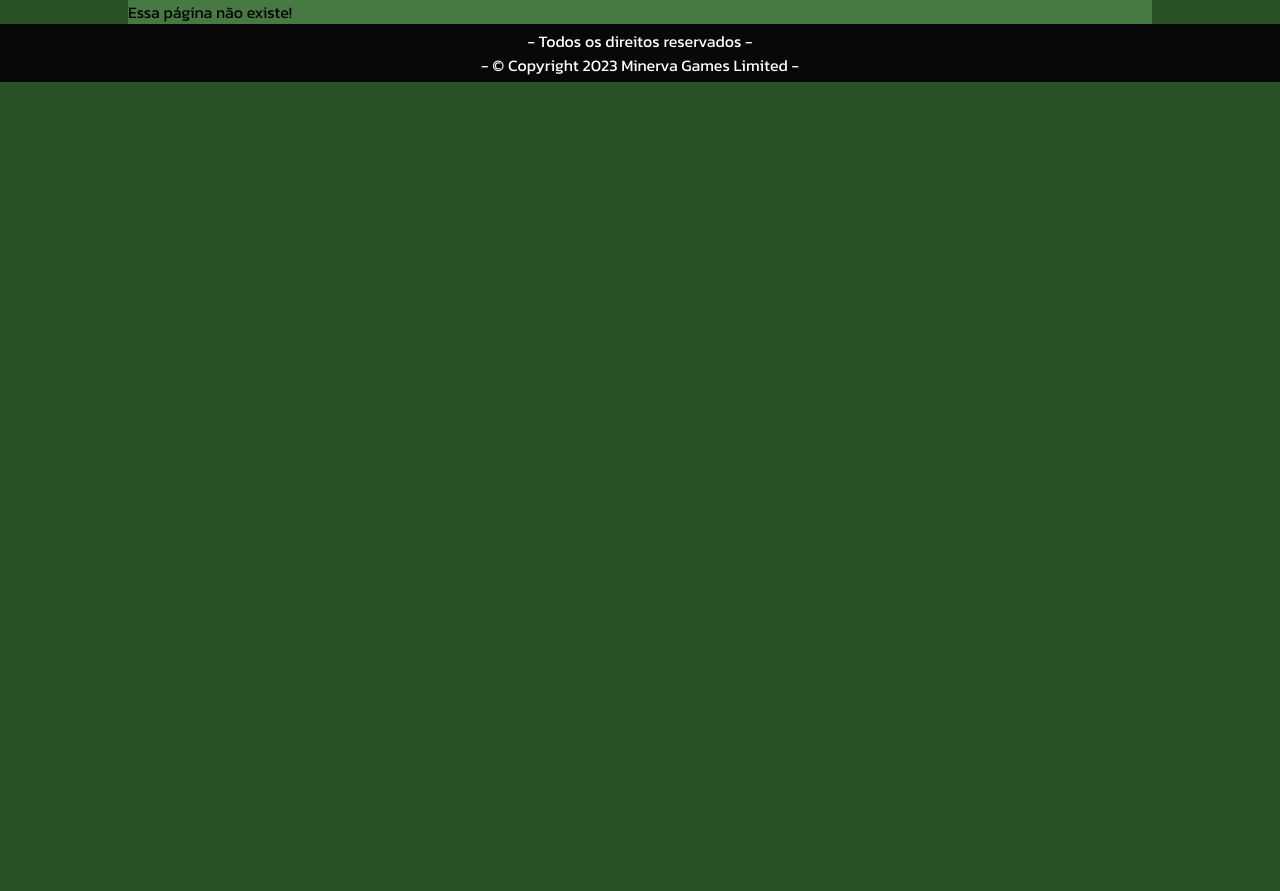
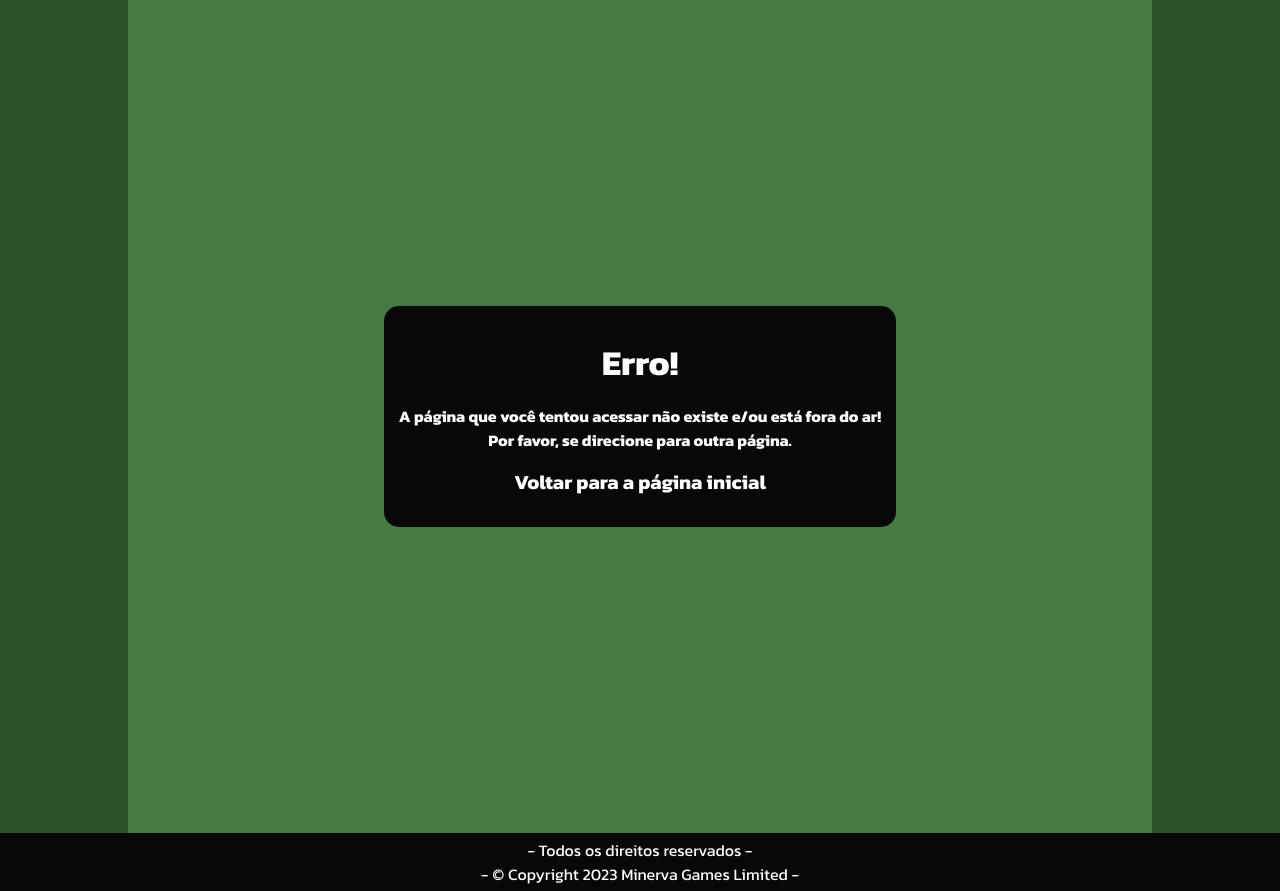
Before and after one commit to felpstired/nekros, a PHP site: page /index.php?page=erro in a window 1280 px wide. Shown: the part 70-961 px from the top of the page. Before the commit the page ends 152 px from the top, so only its background shows below. Run offline with PHP 8.4, Linux system fonts and the light colour scheme.

Commit message:
Versão 5

```diff
--- a/NEKROS_SITE/css/style.css
+++ b/NEKROS_SITE/css/style.css
@@ -44,6 +44,21 @@ body {
 .logo {
     height: 40px;
 }
+
+/*
+.nav ul {
+    list-style-type: none;
+    margin: 0;
+    padding: 0;
+    text-decoration: none;
+}
+
+.nav ul li {
+    display: inline;
+    padding: 0px 10px 0px 10px;
+}
+
+*/
 
 .menu {
     background-color: #080808;
@@ -103,13 +118,14 @@ body {
 .cl {
     display: flex;
     justify-content: space-around;
-    padding-top: 15px;
+    padding-top: 220px;
+    padding-bottom: 220px;
 }
 
 .cl h2 {
     text-align: center;
     padding-bottom: 15px;
-    padding-top: 15px;
+    padding-top: 35px;
 }
 
 .login {
@@ -118,6 +134,7 @@ body {
     background-color: #080808;
     border-radius: 15px;
     color: #477a43;
+    padding-top: 40px;
 }
 
 .cadastro {
@@ -126,6 +143,7 @@ body {
     background-color: #080808;
     border-radius: 15px;
     color: #477a43;
+    padding-bottom: 36px;
 }
 
 .inpe {
@@ -209,8 +227,40 @@ body {
 
 
 
-/* PAGINA DE ERRO */
+/*  PAGINA DE ERRO  */
 
 .erro {
+    text-align: center;
+    padding-top: 306px;
+    padding-bottom: 306px;
+}
+
+.errod {
+    width: 50%;
     margin: auto;
+    background-color: #080808;
+    color: #FFFFFF;
+    padding-top: 30px;
+    padding-bottom: 30px;
+    border-radius: 15px;
 }
+
+.errod h1 {
+    font-size: 35px;
+    padding-bottom: 15px;
+}
+
+.errod h4 {
+    padding-bottom: 15px;
+}
+
+.errod a {
+    text-decoration: none;
+    color: #FFFFFF;
+    font-weight: 700;
+    font-size: 20px;
+}
+
+.errod a:hover {
+    color: #2a5227;
+}
--- a/NEKROS_SITE/erro.php
+++ b/NEKROS_SITE/erro.php
@@ -1,8 +1,9 @@
 <section class="erro">
     <div class="errod">
         <h1>Erro!</h1>
-        <h4>A página que você tentou acessar não existe e/ou está fora do ar!</h4>
-        <h4>Por favor, se direcione para outra página.</h4>
+        <h4>A página que você tentou acessar não existe e/ou está fora do ar!
+        </br>
+        Por favor, se direcione para outra página.</h4>
         <a href="./index.php">Voltar para a página inicial</a>
     </div>
 </section>
--- a/NEKROS_SITE/index.php
+++ b/NEKROS_SITE/index.php
@@ -83,7 +83,7 @@
             } else if($sp == 'dev'){
                 include_once './dev.php';
             } else {
-                echo 'Essa página não existe!';
+                include_once './erro.php';
             }
         } else {
             include_once './home.php';
```
Also changed, not shown: NEKROS_SITE/cl.php (+0 -12 lines).
